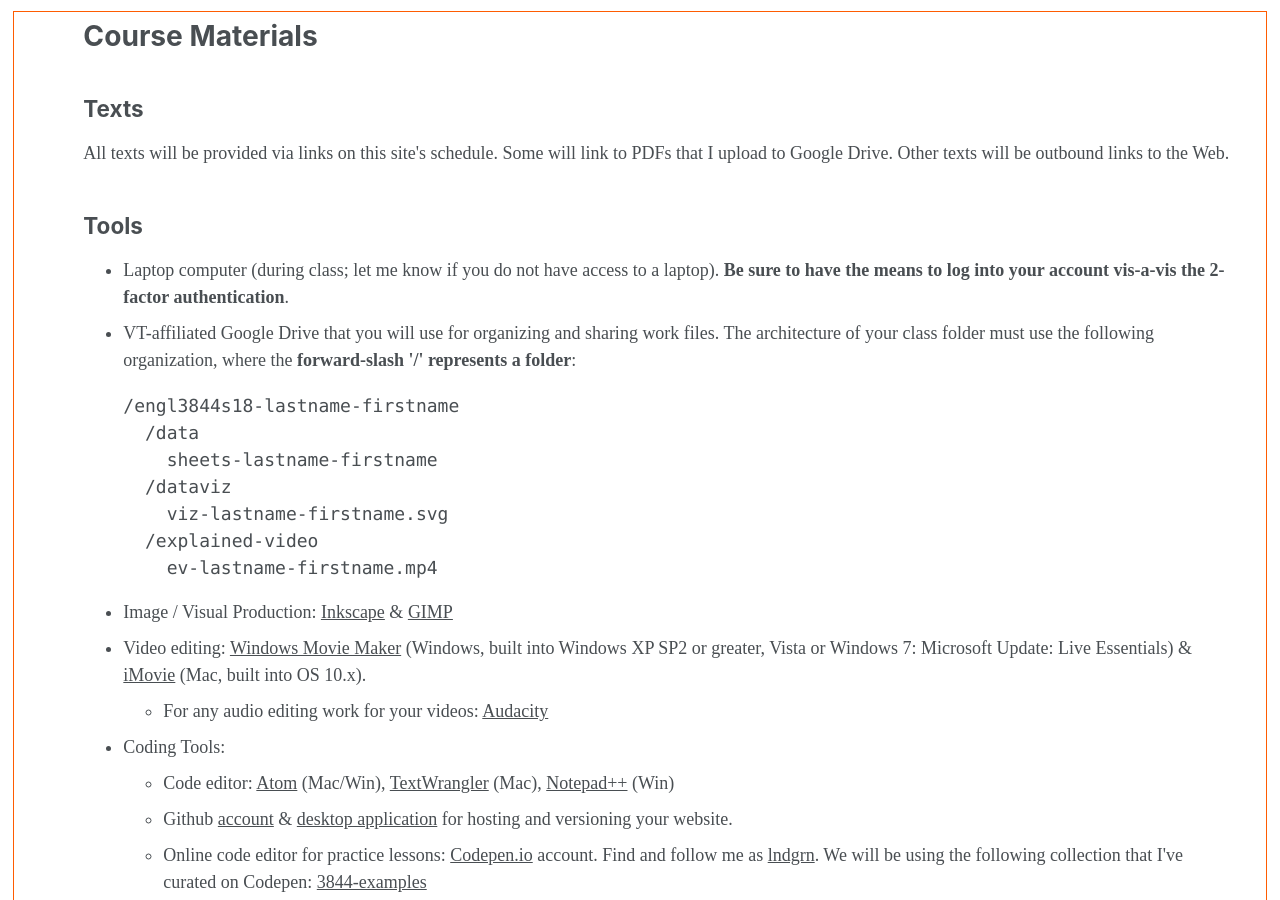
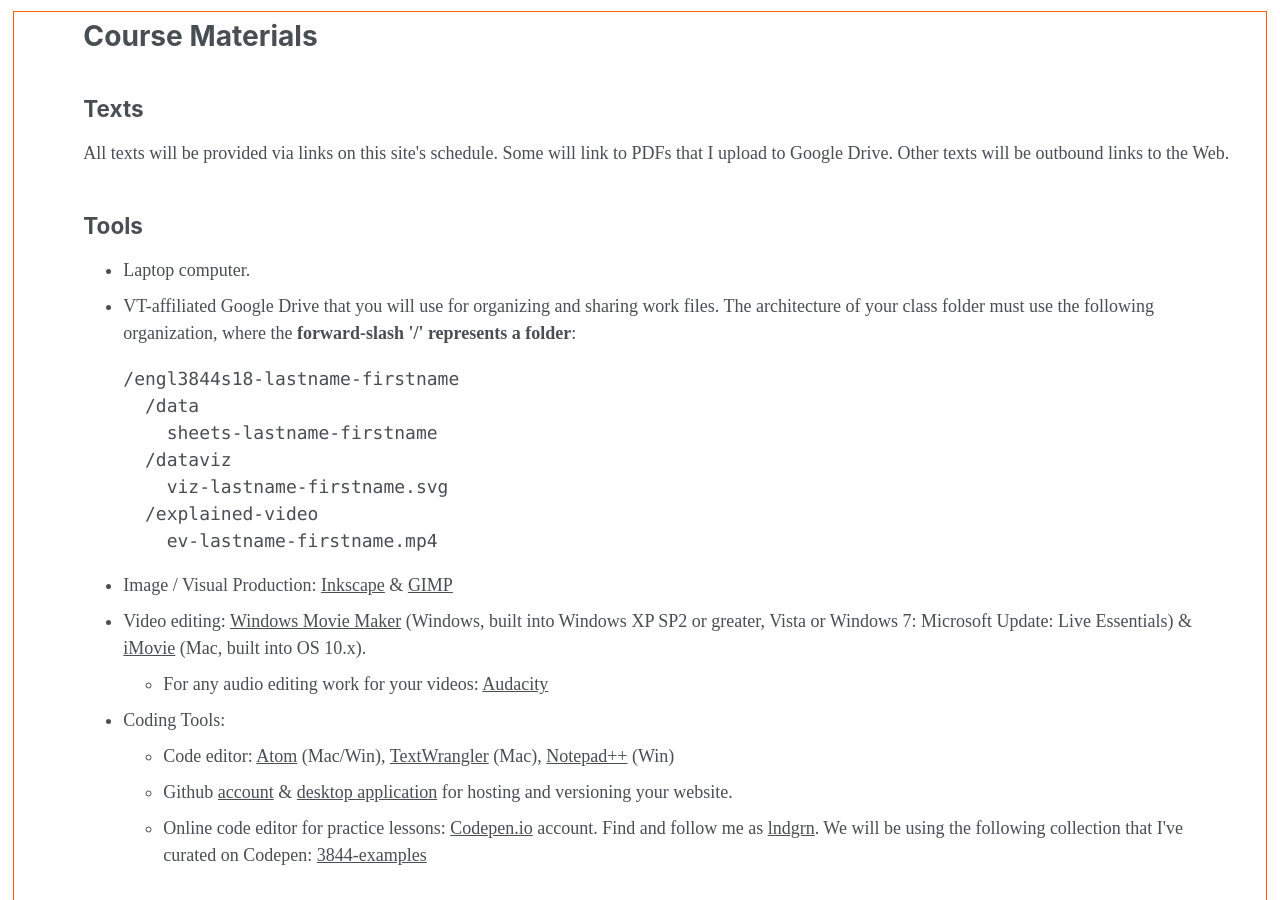
Before and after one commit to engl3844/engl3844s18, a Jekyll site: the page built from _pages/materials.html, in a window 1280 px wide and 900 px high, scrolled down 405 px. Built offline with Jekyll 4.4.1, drawn with Linux system fonts in a browser that asks for light colours; some web fonts are replaced.

Commit message:
revise laptop content

```diff
--- a/_pages/materials.html
+++ b/_pages/materials.html
@@ -20,7 +20,7 @@
   <h2>Tools</h2>
   <ul class="texts-list">
     <li>
-      Laptop computer (during class; let me know if you do not have access to a laptop). <strong>Be sure to have the means to log into your account vis-a-vis the 2-factor authentication</strong>.</li>
+      Laptop computer.</li>
     <li>
       VT-affiliated Google Drive that you will use for organizing and sharing work files. The architecture of your class folder must use the following organization, where the <b>forward-slash '/' represents a folder</b>:
 <pre>/engl3844s18-lastname-firstname
```
